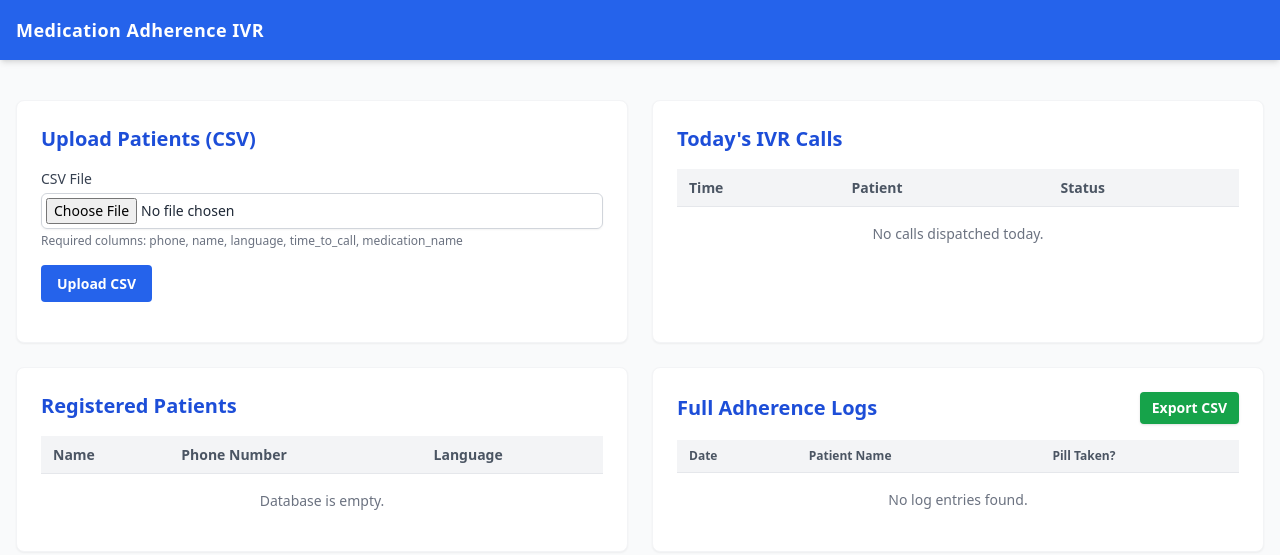
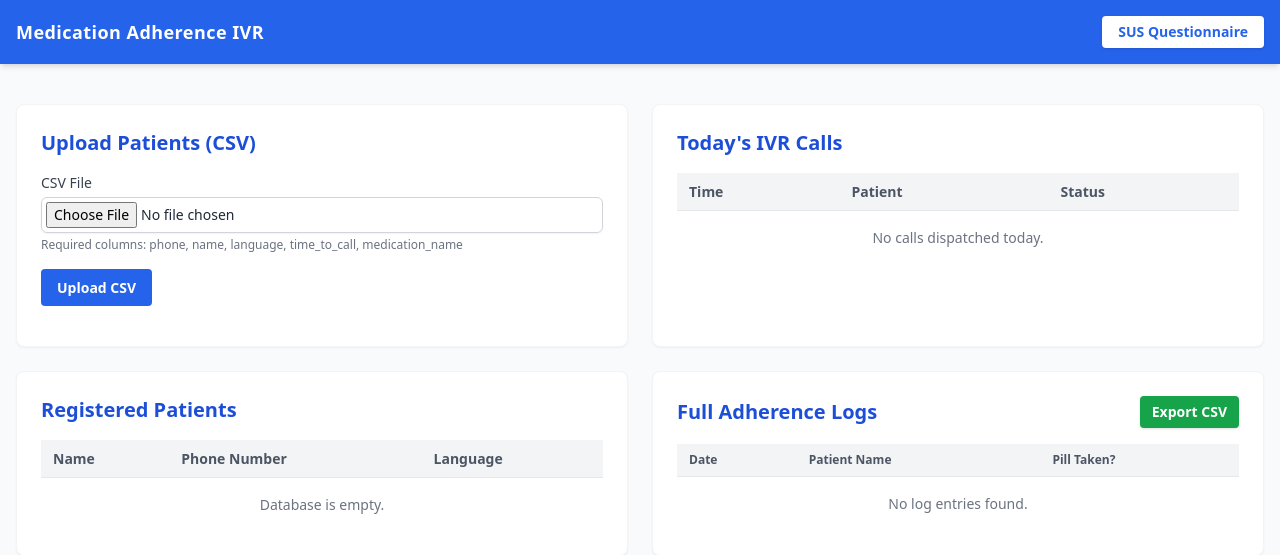
Before and after one commit to Issah721/ivr, a FastAPI app: page / in a window 1280 px wide. Shown: the top 555 px of the page. Run offline with FastAPI, Linux system fonts and the light colour scheme; some libraries are stand-ins or nearby versions.

Commit message:
Update navigation bar with link to SUS Questionnaire

```diff
--- a/app/templates/base.html
+++ b/app/templates/base.html
@@ -12,7 +12,10 @@
 <body class="bg-gray-50 text-gray-800 font-sans leading-normal tracking-normal text-sm">
     <nav class="bg-blue-600 p-4 text-white shadow-md">
         <div class="container mx-auto flex justify-between items-center">
-            <span class="font-bold text-lg tracking-wide">Medication Adherence IVR</span>
+            <a href="/" class="font-bold text-lg tracking-wide hover:text-gray-200 transition-colors">Medication Adherence IVR</a>
+            <div class="flex items-center space-x-4">
+                <a href="/sus" class="text-sm bg-white text-blue-600 hover:bg-gray-100 font-bold py-1.5 px-4 rounded shadow transition-colors duration-200">SUS Questionnaire</a>
+            </div>
         </div>
     </nav>
     <div class="container mx-auto mt-6">
```
